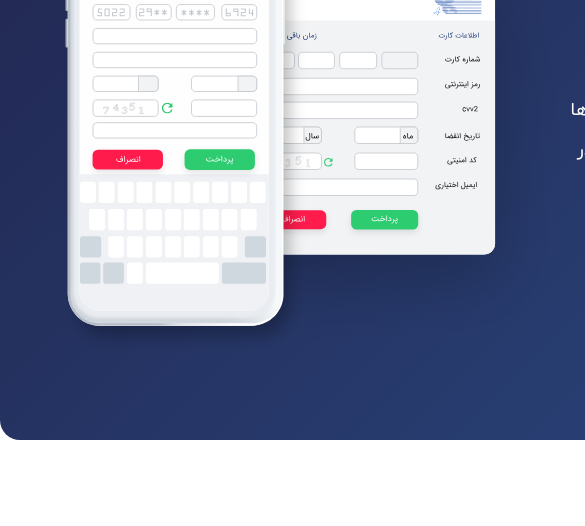
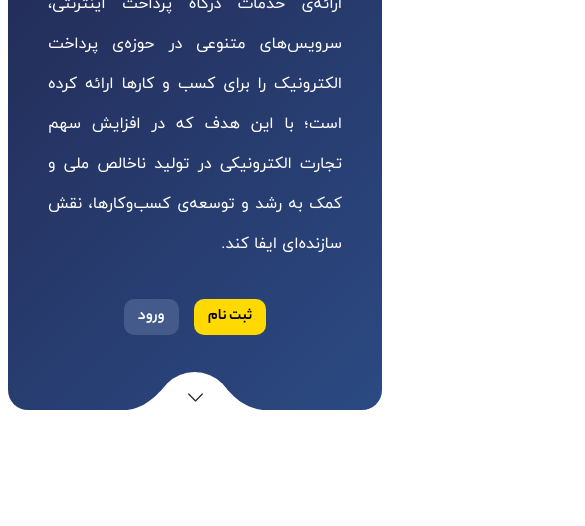
Before and after one commit to fatemeh-ngh/zarinpal, a plain HTML site: page index.html in a window 390 px wide. Shown: the part 318-844 px from the top of the page, 585 px wide, since content can reach past the window. Drawn offline with Linux system fonts and the light colour scheme.

Commit message:
add navbar and banner

```diff
--- a/index.html
+++ b/index.html
@@ -105,7 +105,8 @@
         </div>
       </div>
     </header>
-    <main class="banner">
+    <main>
+      <div class="banner">
       <div class="banner-text">
         <h3>
           بيش از 11 سال
@@ -125,11 +126,12 @@
         </div>
       </div>
       <div class="banner-image">
-        <img src="./images/home.svg" alt="home banner">
+        <img src="./images/home.svg">
       </div>
+    </div>
       <div class="go-down">
         <div></div>
-        <img src="./images/down-arrow-svgrepo-com.svg" alt=".">
+        <img src="./images/down-arrow-svgrepo-com.svg">
       </div>
     </main>
 
--- a/styles/style.css
+++ b/styles/style.css
@@ -133,64 +133,9 @@ header {
 .show-hamburger-menu {
   animation: fadeInDown 0.25s forwards;
 }
-.banner{
-  width: 1050px;
-  padding: 126px 60px 80px;
-  background-image: linear-gradient(135deg, #21254e, #2b4a83);
-  border-radius: 20px;
-  margin: 20px auto;
-  display: flex;
-  justify-content: space-between;
-}
-
-.banner-text h3{
-  font-family: 'YekanBakhHeavy';
-  font-size: 2rem;
-  color: #fff;
-}
-
-.banner-text p{
-  color: #fff;
-  font-size: 1.15rem;
-  margin: 25px 0px;
-  line-height: 2.5rem;
-}
-
-.banner-image img{
-  width: 500px;
-
-}
-.banner-button{
-  margin-top: 60px;
-}
-.register{
-  font-size: 1rem;
-  font-family: 'YekanBakhBold';
-  color: #000;
-  background-color: #ffd900;
-  text-decoration: none;
-  padding: 6px 14px;
-  border-radius: 10px;
-  margin-left: 10px;
-  border: none;
-}
-
-.login{
-  font-size: 1rem;
-  font-family: 'YekanBakhBold';
-  color: #fff;
-  background-color: #435a8a;
-  text-decoration: none;
-  padding: 6px 14px;
-  border-radius: 10px;
-  border: none;
-}
-
-
 #show-more-menu {
   position: relative;
 }
-
 #show-more-menu ul {
   position: absolute;
   top: 0;
@@ -251,7 +196,78 @@ header {
   padding: 10px;
   border-radius: 5px;
 }
+.banner{
+  width: 1050px;
+  padding: 126px 60px 80px;
+  background-image: linear-gradient(135deg, #21254e, #2b4a83);
+  border-radius: 20px;
+  margin: 20px auto;
+  display: flex;
+  justify-content: space-between;
+}
 
+.banner-text h3{
+  font-family: YekanBakhHeavy;
+  font-size: 2rem;
+  color: #fff;
+}
+
+.banner-text p{
+  color: #fff;
+  font-size: 1.15rem;
+  margin: 25px 0px;
+  line-height: 2.5rem;
+}
+
+.banner-image img{
+  width: 500px;
+}
+.banner-button{
+  margin-top: 60px;
+}
+.register{
+  font-size: 1rem;
+  font-family: YekanBakhBold;
+  color: #000;
+  background-color: #ffd900;
+  padding: 6px 14px;
+  border: none;
+  border-radius: 10px;
+  margin-left: 10px;
+  text-decoration: none;
+}
+
+.login{
+  font-size: 1rem;
+  font-family: YekanBakhBold;
+  color: #fff;
+  background-color: #435a8a;
+  text-decoration: none;
+  padding: 6px 14px;
+  border-radius: 10px;
+  border: none;
+}
+
+.go-down{
+  width: 100%;
+  display: flex;
+  flex-direction: column;
+  align-items: center;
+  justify-content: center;
+  position:relative;
+  bottom: 58px;
+}
+
+.go-down div{
+  background-image: url(../images/arrowbottom.svg);
+  width: 164px;
+  height: 78px;
+}
+.go-down img{
+  width: 15px;
+  position: relative;
+  top: -60px;
+}
 
 @keyframes fadeInDown {
   0% {
@@ -277,6 +293,13 @@ header {
   header {
     width: 940px;
   }
+  .banner{
+    width: 900px;
+    padding: 60px 40px 120px;
+  }
+  .banner-image img{
+    width: 430px;
+  }
 }
 
 @media (max-width: 990px) {
@@ -296,6 +319,29 @@ header {
   .header-ul li {
     margin: 0 10px;
   }
+
+  .banner{
+    width: auto;
+    padding: 40px 40px 85px;
+    margin-left: 35px;
+    margin-right: 35px;
+  }
+
+  .banner-image img{
+    display: none;
+  }
+  .banner-text{
+    text-align: center;
+  }
+  .banner-text p{
+    margin: 5px 0;
+    font-size: 1rem;
+  }
+
+  .banner-button{
+    margin-top: 40px;
+
+  }
 }
 
 @media (max-width: 768px) {
@@ -309,4 +355,21 @@ header {
     width: auto;
     padding: 10px 8px;
   }
+  .banner{
+    margin-left: 8px;
+    margin-right: 8px;
+  }
 }
+
+@media (max-width: 576px){
+  .banner{
+    padding: 80px 40px;
+  }
+  .banner-text h3{
+    font-size: 1.2rem;
+    text-align: right;
+  }
+  .banner-text p{
+    text-align: justify;
+  }
+}
```
